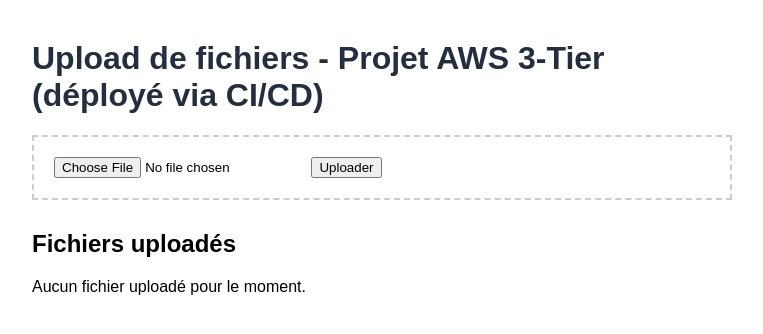
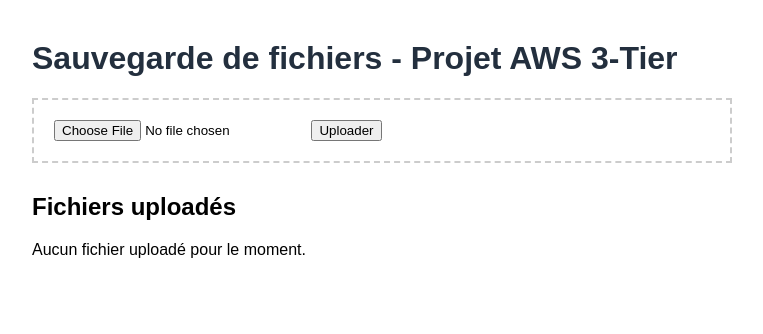
Before and after one commit to amelachio/file-upload-aws-devops-terraform-ansible-jenkins, a Flask app: page / in a window 1280 px wide. Shown: the top 334 px of the page, without its empty margins (258-1021 px from the left). Run offline with Flask 3, Linux system fonts and the light colour scheme; data that the repository does not hold is empty.

Commit message:
test: using CI/CD pipeline to rename template in frontend automatically

```diff
--- a/frontend/templates/index.html
+++ b/frontend/templates/index.html
@@ -15,7 +15,7 @@
     </style>
 </head>
 <body>
-    <h1>Upload de fichiers - Projet AWS 3-Tier (déployé via CI/CD)</h1>
+    <h1>Sauvegarde de fichiers - Projet AWS 3-Tier</h1>
 
     <div class="upload-box">
         <form action="/upload" method="post" enctype="multipart/form-data">
```
